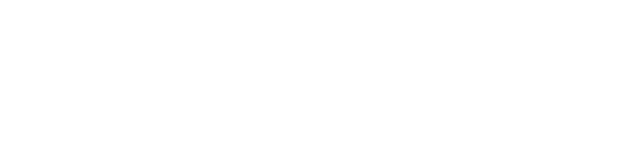
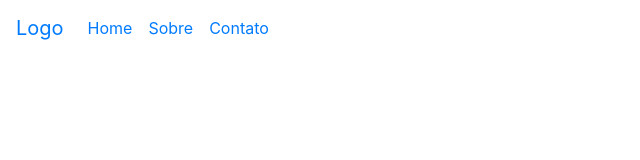
Before and after one commit to VitorPeixoto/WorkshopBootstrap, a plain HTML site: page index.html in a window 1280 px wide. Shown: the whole page, without its empty margins (0-640 px from the left). Drawn offline with nearby package versions, Linux system fonts and the light colour scheme.

Commit message:
Navbar creation

```diff
--- a/index.html
+++ b/index.html
@@ -5,8 +5,31 @@
     	<meta name="viewport" content="width=device-width, initial-scale=1, shrink-to-fit=no" />
 
     	<title> Loja do Thanos </title>
+
+    	<link rel="stylesheet" href="https://stackpath.bootstrapcdn.com/bootstrap/4.3.1/css/bootstrap.min.css" integrity="sha384-ggOyR0iXCbMQv3Xipma34MD+dH/1fQ784/j6cY/iJTQUOhcWr7x9JvoRxT2MZw1T" crossorigin="anonymous">
 	</head>
 	<body>
-
+		<nav class="navbar navbar-expand-md">
+			<a class="navbar-brand" href="#">Logo</a>
+			<button class="navbar-toggler" type="button" data-toggle="collapse" data-target="#main-navigation">
+				<span class="navbar-toggler-icon"></span>
+			</button>
+			<div class="collapse navbar-collapse navbar-right" id="main-navigation">
+				<ul class="navbar-nav">
+					<li class="nav-item">
+						<a class="nav-link" href="#">Home</a>
+					</li>
+					<li class="nav-item">
+						<a class="nav-link" href="#about">Sobre</a>
+					</li>
+					<li class="nav-item">
+						<a class="nav-link" href="#form">Contato</a>
+					</li>
+				</ul>
+			</div>
+		</nav>
+		<script src="https://code.jquery.com/jquery-3.3.1.slim.min.js" integrity="sha384-q8i/X+965DzO0rT7abK41JStQIAqVgRVzpbzo5smXKp4YfRvH+8abtTE1Pi6jizo" crossorigin="anonymous"></script>
+		<script src="https://cdnjs.cloudflare.com/ajax/libs/popper.js/1.14.7/umd/popper.min.js" integrity="sha384-UO2eT0CpHqdSJQ6hJty5KVphtPhzWj9WO1clHTMGa3JDZwrnQq4sF86dIHNDz0W1" crossorigin="anonymous"></script>
+		<script src="https://stackpath.bootstrapcdn.com/bootstrap/4.3.1/js/bootstrap.min.js" integrity="sha384-JjSmVgyd0p3pXB1rRibZUAYoIIy6OrQ6VrjIEaFf/nJGzIxFDsf4x0xIM+B07jRM" crossorigin="anonymous"></script>
 	</body>
 </html>
```
